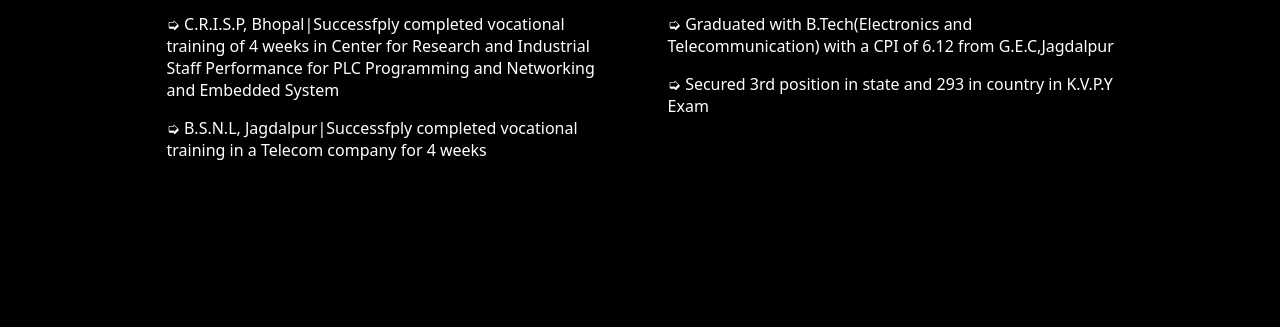
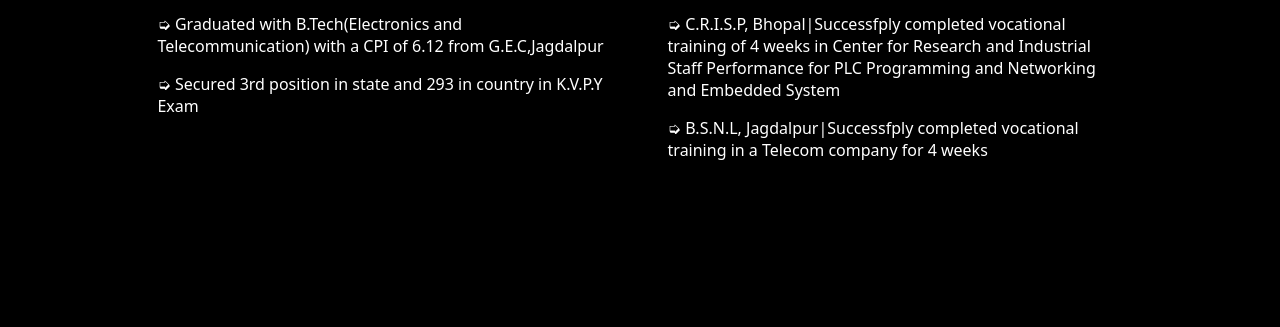
Before and after one commit to dpsdmh/Portfolio.github.io, a plain HTML site: page skills.html in a window 1280 px wide. Shown: the part 638-965 px from the top of the page. Drawn offline with Linux system fonts and the light colour scheme.

Commit message:
Update skills.html

```diff
--- a/skills.html
+++ b/skills.html
@@ -44,7 +44,7 @@
                         <p><a href="https://github.com/dpsdmh" style="background-color: rgb(62, 65, 65);">For more projects click here...</a></p>
 
                     </div>
-                    <div class="row2"> <b>Scholastics Achievement</b>
+                    <div class="row3"> <b>Scholastics Achievement</b>
                         <p>➭ Secured 62.75 percentile in Common Aptitude Test (CAT) 2020 among 0.28 million candidates
                         </p>
                         <p>➭ Graduated with B.Tech(Electronics and Telecommunication) with a CPI of 6.12 from
```
